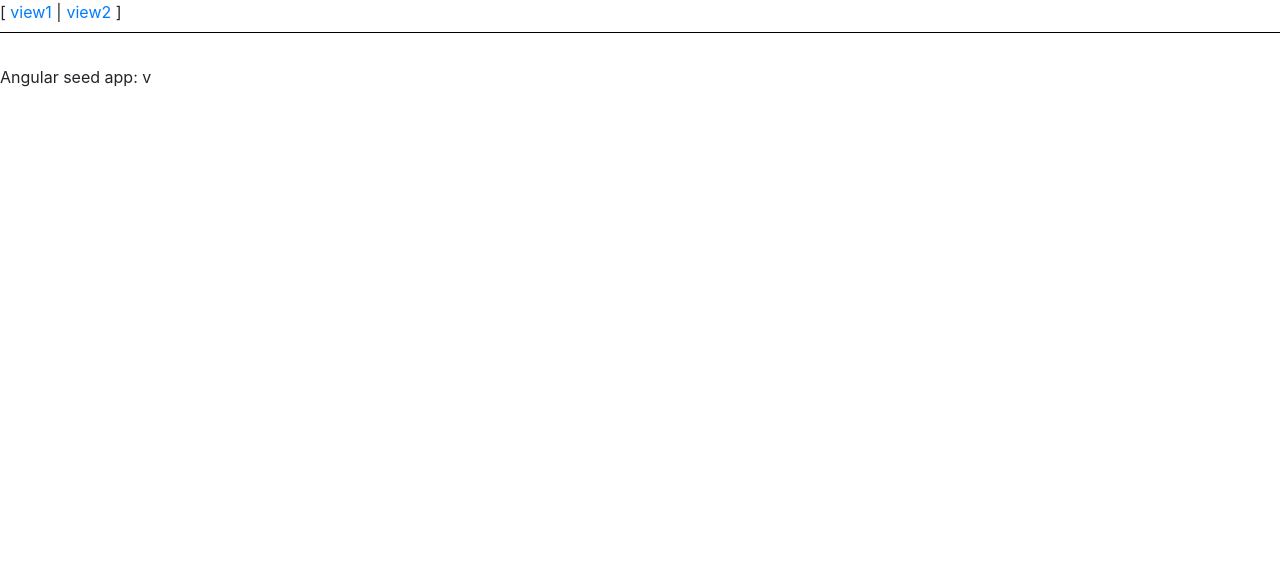
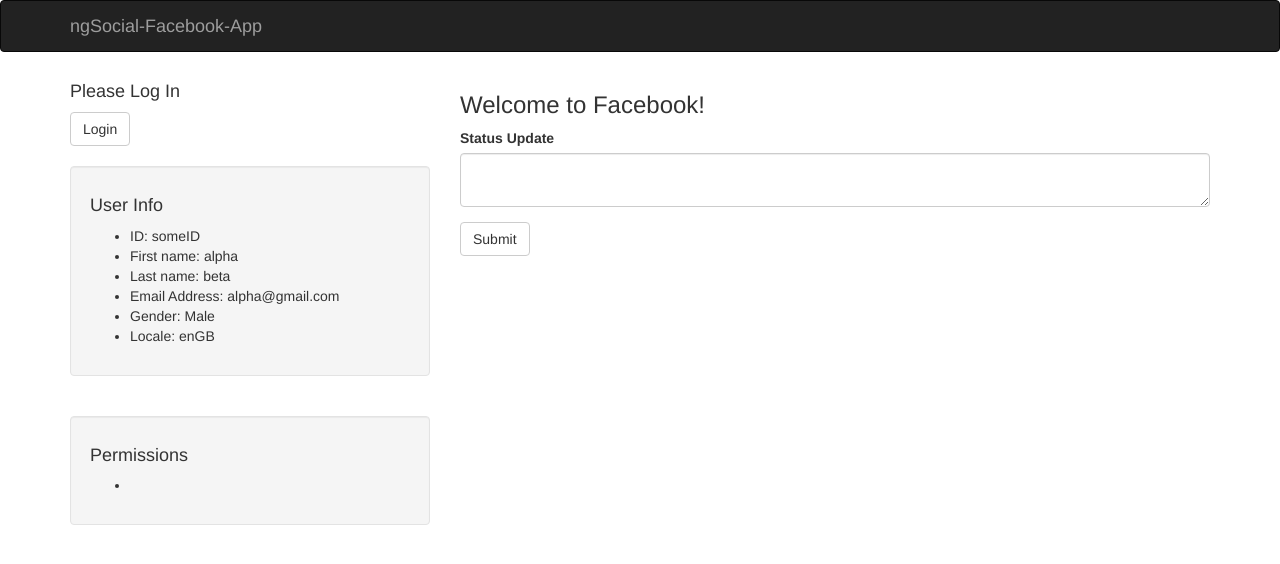
Before and after one commit to praneethkumarpidugu/ngSocial-Facebook-App, a website: page app/index.html in a window 1280 px wide. Drawn offline with nearby package versions, Linux system fonts and the light colour scheme; some packages are replaced by stand-ins of ours.

Commit message:
barebones using bootswatch

```diff
--- a/app/index.html
+++ b/app/index.html
@@ -13,18 +13,64 @@
   <link rel="stylesheet" href="app.css">
 </head>
 <body>
-  <ul class="menu">
-    <li><a href="#!/view1">view1</a></li>
-    <li><a href="#!/view2">view2</a></li>
-  </ul>
+<nav class="navbar navbar-inverse ">
+  <div class="container">
+    <div class="navbar-header">
+      <button type="button" class="navbar-toggle collapsed" data-toggle="collapse" data-target="#navbar" aria-expanded="false" aria-controls="navbar">
+        <span class="sr-only">Toggle navigation</span>
+        <span class="icon-bar"></span>
+        <span class="icon-bar"></span>
+        <span class="icon-bar"></span>
+      </button>
+      <a class="navbar-brand" href="#">ngSocial-Facebook-App</a>
+    </div>
+  </div>
+</nav>
 
   <!--[if lt IE 7]>
       <p class="browsehappy">You are using an <strong>outdated</strong> browser. Please <a href="http://browsehappy.com/">upgrade your browser</a> to improve your experience.</p>
   <![endif]-->
 
+  <div class="container">
   <div ng-view></div>
+    <div class="row">
+      <div class="col-md-4">
+        <h4>Please Log In</h4>
+        <button type="button" class="btn btn-default">Login</button>
+        <br><br>
+        <div class="well">
+          <h4>User Info</h4>
+          <ul>
+            <li>ID: someID</li>
+            <li>First name: alpha</li>
+            <li>Last name: beta</li>
+            <li>Email Address: alpha@gmail.com</li>
+            <li>Gender: Male</li>
+            <li>Locale: enGB</li>
+          </ul>
+        </div>
+        <br>
+        <div class="well">
+          <h4>Permissions</h4>
+          <ul>
+            <li></li>
+          </ul>
+        </div>
+      </div>
+      <div class="col-md-8">
+        <h3>Welcome to Facebook!</h3>
+        <form>
+          <div class="form-group">
+            <label>Status Update</label>
+            <textarea class="form-control"></textarea>
+          </div>
+          <button type="submit" class="btn btn-default">Submit</button>
+        </form>
+      </div>
+    </div>
+  </div>
 
-  <div>Angular seed app: v<span app-version></span></div>
+
 
   <!-- In production use:
   <script src="//ajax.googleapis.com/ajax/libs/angularjs/x.x.x/angular.min.js"></script>
```
